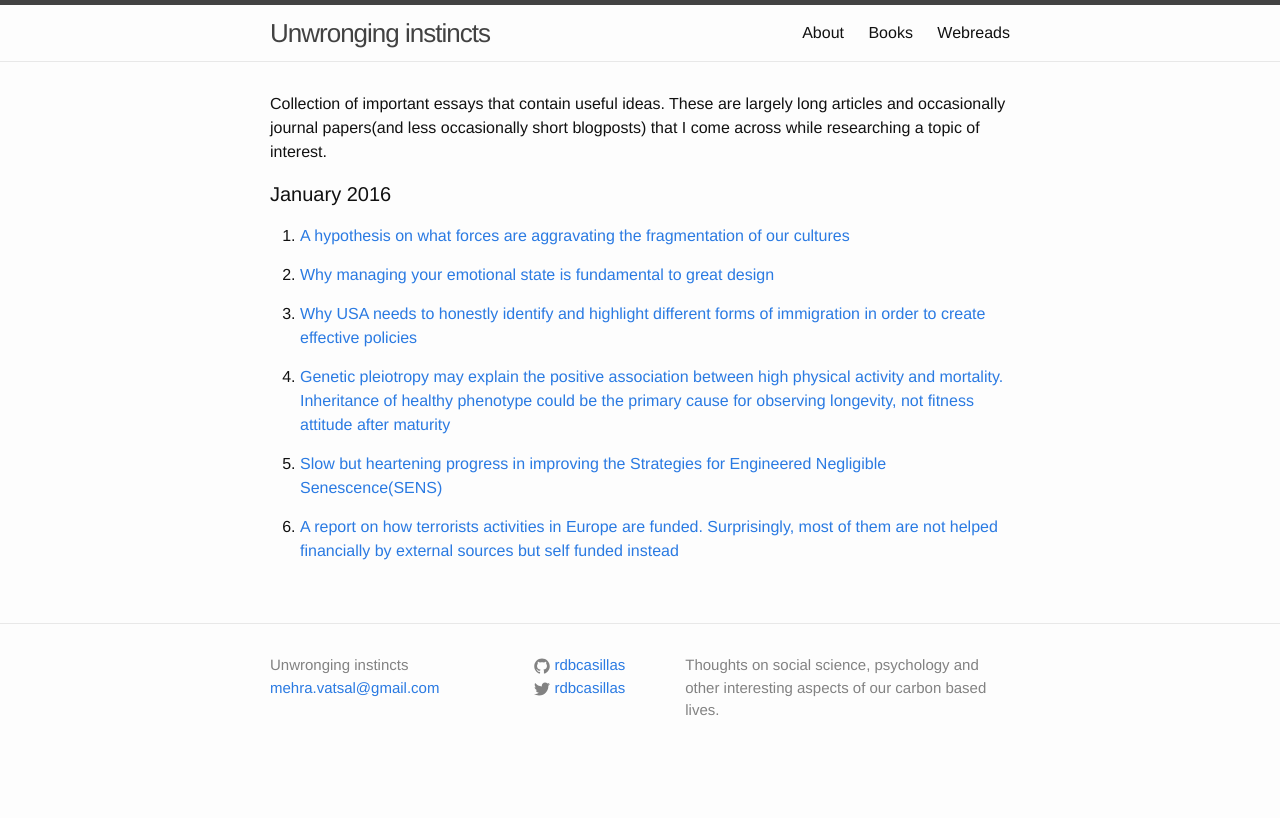
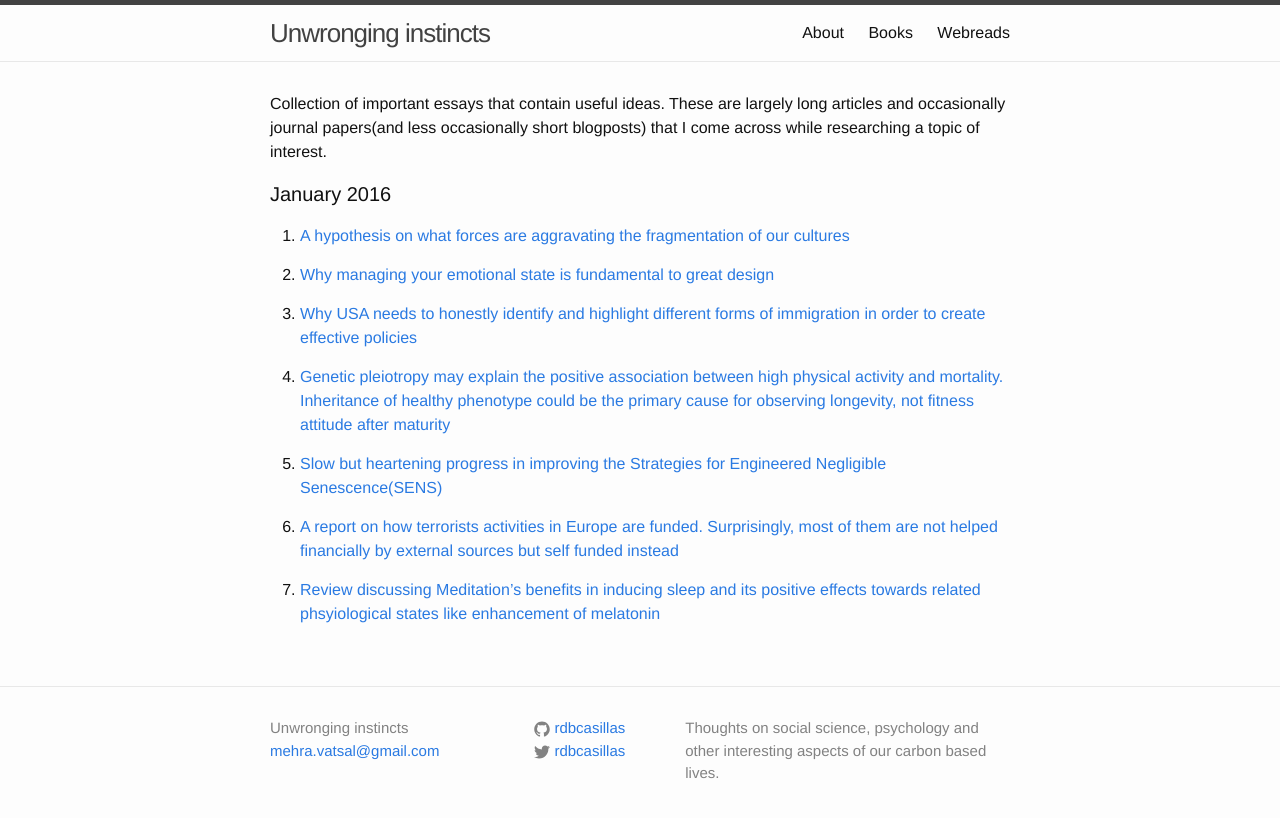
Before and after one commit to rdbcasillas/rdbcasillas.github.io, a Jekyll site: the page built from webreads.md, in a window 1280 px wide. Shown: the top 818 px of the page. Built offline with Jekyll 4.4.1, drawn with Linux system fonts in a browser that asks for light colours; Markdown is read by kramdown in place of the engine named in the settings.

Commit message:
meditation sleep link

```diff
--- a/webreads.md
+++ b/webreads.md
@@ -19,3 +19,5 @@
 5. [Slow but heartening progress in improving the Strategies for Engineered Negligible Senescence(SENS)](https://www.fightaging.org/archives/2015/12/a-look-back-at-2015-in-longevity-science.php)
 
 6. [A report on how terrorists activities in Europe are funded. Surprisingly, most of them are not helped financially by external sources but self funded instead](http://www.ffi.no/no/Rapporter/14-02234.pdf)
+
+7. [Review discussing Meditation's benefits in inducing sleep and its positive effects towards related phsyiological states like enhancement of melatonin](https://www.ncbi.nlm.nih.gov/pmc/articles/PMC3328970/)
```
